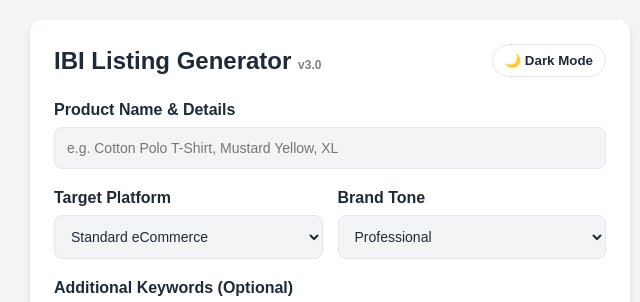
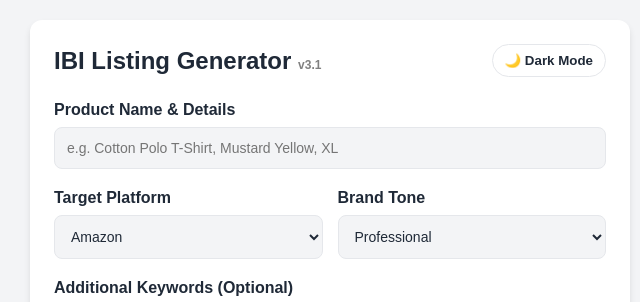
Before and after one commit to IndiaBusinessInternational/ListingGenerator, a plain HTML site: page index.html in a window 1280 px wide. Shown: the top 302 px of the page, 310-950 px from the left. Drawn offline with Linux system fonts and the light colour scheme.

Commit message:
Update index.html for version 3.1

```diff
--- a/index.html
+++ b/index.html
@@ -18,10 +18,7 @@
         .container { background-color: var(--surface); max-width: 600px; margin: 0 auto; padding: 24px; border-radius: 12px; box-shadow: 0 4px 6px rgba(0,0,0,0.1); }
         .header { display: flex; justify-content: space-between; align-items: center; margin-bottom: 24px; }
         .theme-btn { background: var(--surface); border: 1px solid var(--border); color: var(--text); padding: 8px 12px; border-radius: 20px; cursor: pointer; font-weight: bold; }
-
-        /* Updated input styles to include select dropdowns */
         input, select { width: 100%; padding: 12px; margin-top: 8px; margin-bottom: 20px; border: 1px solid var(--border); border-radius: 8px; background: var(--bg); color: var(--text); font-size: 14px;}
-
         .grid-2 { display: grid; grid-template-columns: 1fr 1fr; gap: 15px; }
         .submit-btn { width: 100%; padding: 16px; background: var(--primary); color: white; border: none; border-radius: 8px; font-weight: bold; cursor: pointer; transition: 0.2s; margin-top: 10px;}
         .submit-btn:disabled { opacity: 0.6; cursor: wait; }
@@ -29,17 +26,14 @@
         .output-box { background: var(--bg); border: 1px solid var(--border); padding: 16px; border-radius: 8px; margin-bottom: 20px; position: relative; }
         .copy-btn { position: absolute; bottom: 10px; right: 10px; padding: 6px 12px; cursor: pointer; border-radius: 4px; border: 1px solid var(--border); background: var(--surface); color: var(--text); font-weight: bold; }
         #loading { display: none; text-align: center; color: var(--primary); font-weight: bold; margin-top: 15px; }
-
-        @media (max-width: 480px) {
-            .grid-2 { grid-template-columns: 1fr; gap: 0; }
-        }
+        @media (max-width: 480px) { .grid-2 { grid-template-columns: 1fr; gap: 0; } }
     </style>
 </head>
 <body>
 
 <div class="container">
     <div class="header">
-        <h2 style="margin:0;">IBI Listing Generator <span style="font-size: 12px; color: gray;">v3.0</span></h2>
+        <h2 style="margin:0;">IBI Listing Generator <span style="font-size: 12px; color: gray;">v3.1</span></h2>
         <button class="theme-btn" id="theme-toggle" type="button">🌙 Dark Mode</button>
     </div>
 
@@ -51,10 +45,12 @@
             <div>
                 <label><strong>Target Platform</strong></label>
                 <select id="platform">
-                    <option value="Standard eCommerce">Standard eCommerce</option>
-                    <option value="Amazon (Strict SEO)">Amazon (Strict SEO)</option>
-                    <option value="Shopify (Brand Focused)">Shopify (Brand Focused)</option>
-                    <option value="Instagram Shop (Short & Catchy)">Instagram Shop</option>
+                    <option value="Amazon">Amazon</option>
+                    <option value="Flipkart">Flipkart</option>
+                    <option value="Shopsy">Shopsy</option>
+                    <option value="Meesho">Meesho</option>
+                    <option value="ShopClues">ShopClues</option>
+                    <option value="IBI Website">IBI Website</option>
                 </select>
             </div>
             <div>
@@ -106,7 +102,6 @@
 </div>
 
 <script>
-    // 1. Theme Logic
     const themeToggle = document.getElementById('theme-toggle');
     try {
         if (localStorage.getItem('theme') === 'dark') {
@@ -137,7 +132,6 @@
         }
     });
 
-    // 2. Copy Function
     function copyText(id, btn) {
         navigator.clipboard.writeText(document.getElementById(id).innerText).then(() => {
             const originalText = btn.innerText;
@@ -154,7 +148,6 @@
         }).catch(err => alert("Copy failed. Please select and copy manually."));
     }
 
-    // 3. Image Compressor
     function compressImage(file) {
         return new Promise((resolve, reject) => {
             const reader = new FileReader();
@@ -176,7 +169,6 @@
         });
     }
 
-    // 4. Form Submission
     const form = document.getElementById('listing-form');
     const submitBtn = document.getElementById('submit-btn');
     const loading = document.getElementById('loading');
@@ -199,7 +191,6 @@
 
             submitBtn.innerText = "Sending to AI...";
 
-            // Added the new inputs to the payload
             const payload = new URLSearchParams();
             payload.append('productName', document.getElementById('productName').value);
             payload.append('platform', document.getElementById('platform').value);
@@ -224,7 +215,6 @@
                 document.getElementById('out-keywords').innerText = result.data.keywords;
                 results.style.display = "block";
 
-                // Keep the dropdowns as they were, but clear text inputs
                 document.getElementById('productName').value = '';
                 document.getElementById('extraKeywords').value = '';
                 document.getElementById('productImage').value = '';
```
